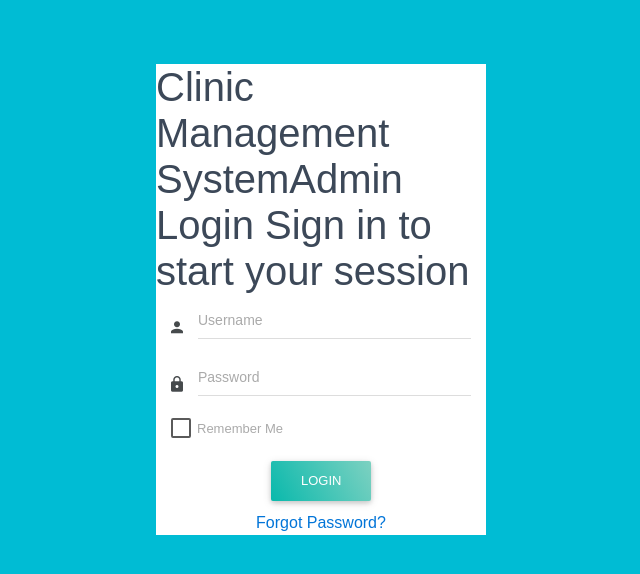
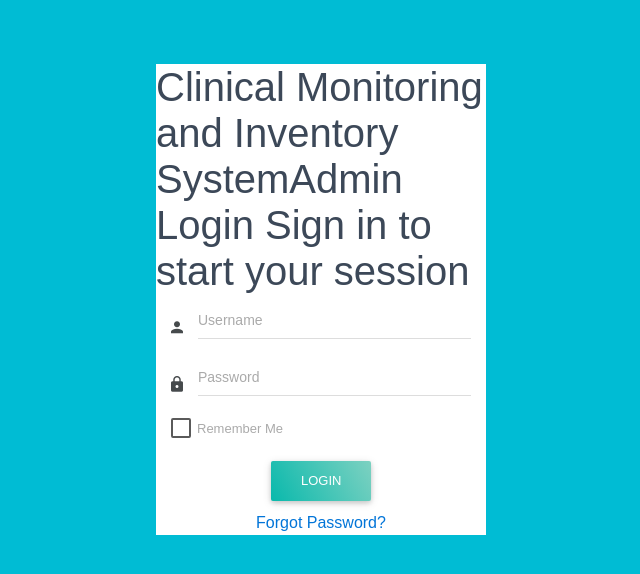
Before and after one commit to vinlothyvine1530/Arkiollezan.v.1.0.0, a PHP site: page /adminlogin.php in a window 1280 px wide. Shown: the top 574 px of the page, without its empty margins (319-959 px from the left). Run offline with PHP 8.4, Linux system fonts and the light colour scheme; a stand-in replaces the project's code that opens the database connection.

Commit message:
Update adminlogin.php

```diff
--- a/adminlogin.php
+++ b/adminlogin.php
@@ -63,7 +63,7 @@ if(isset($_POST[submit]))
 ?></div>
     <div class="card-top"></div>
     <div class="card">
-        <h1 class="title"><span>Clinic Management System</span>Admin Login <span class="msg">Sign in to start your session</span></h1>
+        <h1 class="title"><span>Clinical Monitoring and Inventory System</span>Admin Login <span class="msg">Sign in to start your session</span></h1>
         <div class="col-md-12">
 
     <form method="post" action="" name="frmadminlogin" id="sign_in" onSubmit="return validateform()">
```
